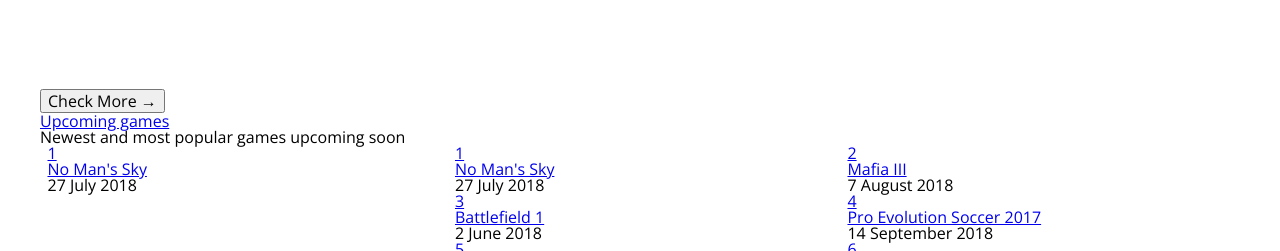
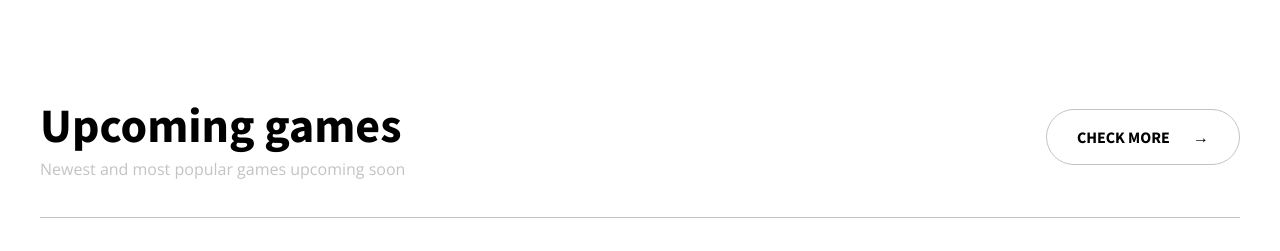
Before and after one commit to davidwilliamx/Game-News, a plain HTML site: page Index.html in a window 1280 px wide. Shown: the part 4579-4830 px from the top of the page. Drawn offline with nearby package versions, Linux system fonts and the light colour scheme; files that its build step writes are made by us from their sources.

Commit message:
Import style files
- Import the new files to the sections

```diff
--- a/css/scss/style.scss
+++ b/css/scss/style.scss
@@ -7,3 +7,6 @@
 @import "headlines";
 @import "trending";
 @import "popular";
+@import "upcoming";
+@import "newsletter";
+@import "footer";
```
Also changed, not shown: 1 other file.
